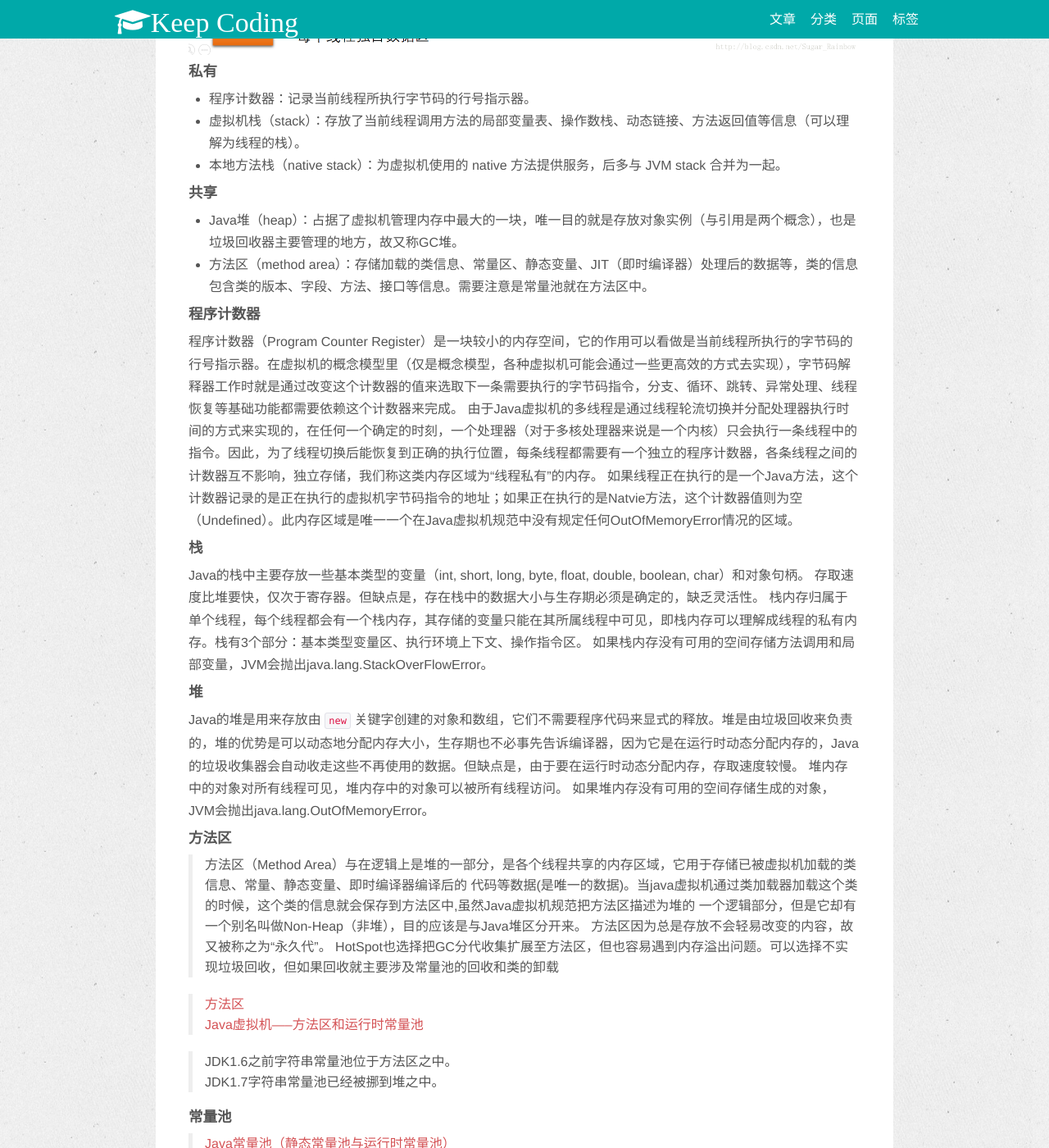
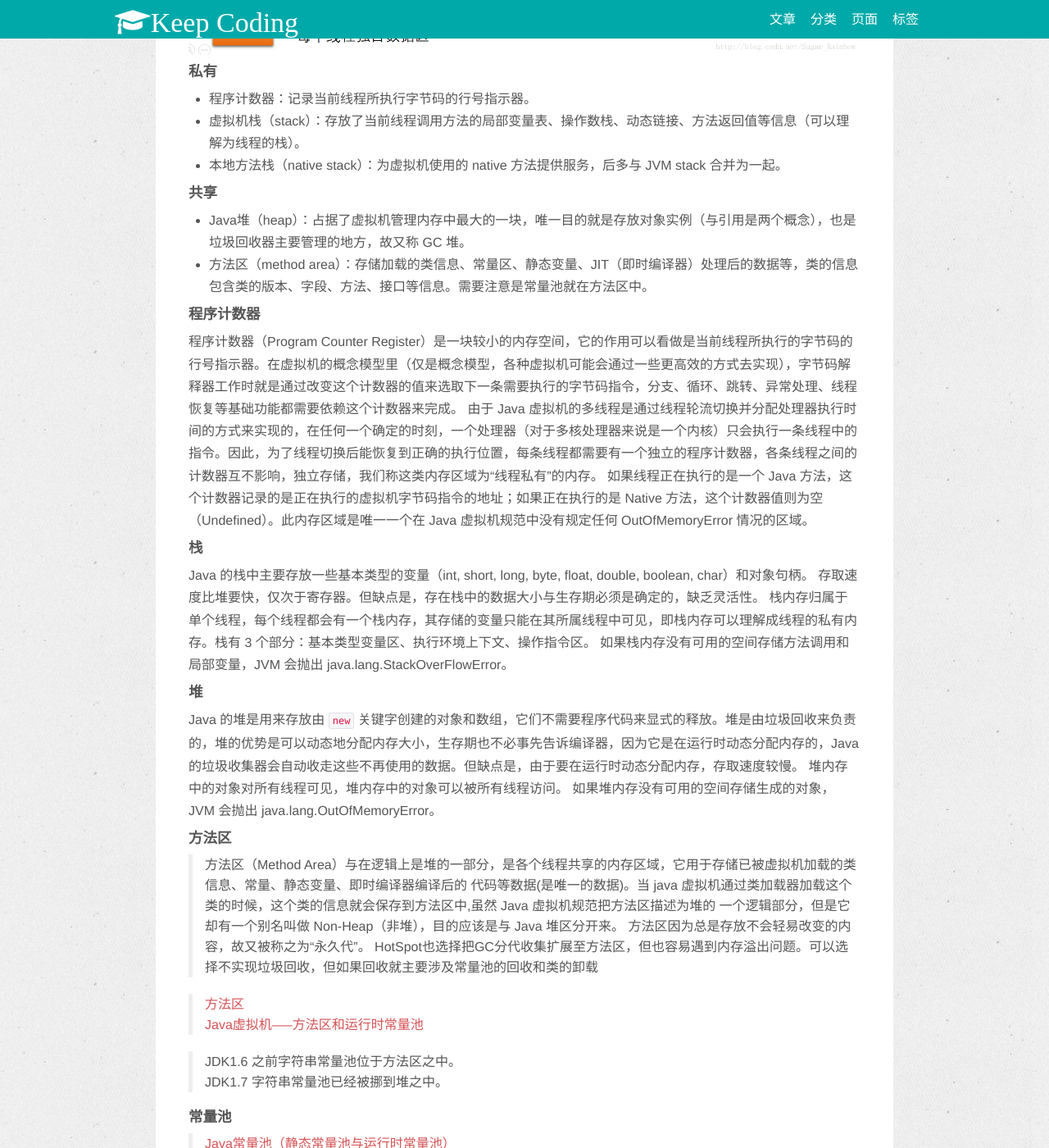
Before and after one commit to wanlp10/wuchao.github.io, a Jekyll site: the page built from _posts/java/2017-01-02-Java.md, in a window 1280 px wide and 1400 px high, scrolled down 1004 px. Shown: the whole window at 82% size. Built offline with Jekyll 4.4.1, drawn with Linux system fonts in a browser that asks for light colours; nearby versions of some CDN libraries; comment, search, counter and statistics services are not loaded; some of the changed text lies outside the part shown.

Commit message:
initial commit.

````diff
--- a/_posts/java/2017-01-02-Java.md
+++ b/_posts/java/2017-01-02-Java.md
@@ -34,29 +34,29 @@ Java 运行时数据区图：
 - 本地方法栈（native stack）：为虚拟机使用的 native 方法提供服务，后多与 JVM stack 合并为一起。
 
 #### 共享
-- Java堆（heap）：占据了虚拟机管理内存中最大的一块，唯一目的就是存放对象实例（与引用是两个概念），也是垃圾回收器主要管理的地方，故又称GC堆。
+- Java堆（heap）：占据了虚拟机管理内存中最大的一块，唯一目的就是存放对象实例（与引用是两个概念），也是垃圾回收器主要管理的地方，故又称 GC 堆。
 - 方法区（method area）：存储加载的类信息、常量区、静态变量、JIT（即时编译器）处理后的数据等，类的信息包含类的版本、字段、方法、接口等信息。需要注意是常量池就在方法区中。
 
 #### 程序计数器
 程序计数器（Program Counter Register）是一块较小的内存空间，它的作用可以看做是当前线程所执行的字节码的行号指示器。在虚拟机的概念模型里（仅是概念模型，各种虚拟机可能会通过一些更高效的方式去实现），字节码解释器工作时就是通过改变这个计数器的值来选取下一条需要执行的字节码指令，分支、循环、跳转、异常处理、线程恢复等基础功能都需要依赖这个计数器来完成。
-由于Java虚拟机的多线程是通过线程轮流切换并分配处理器执行时间的方式来实现的，在任何一个确定的时刻，一个处理器（对于多核处理器来说是一个内核）只会执行一条线程中的指令。因此，为了线程切换后能恢复到正确的执行位置，每条线程都需要有一个独立的程序计数器，各条线程之间的计数器互不影响，独立存储，我们称这类内存区域为“线程私有”的内存。
-如果线程正在执行的是一个Java方法，这个计数器记录的是正在执行的虚拟机字节码指令的地址；如果正在执行的是Natvie方法，这个计数器值则为空（Undefined）。此内存区域是唯一一个在Java虚拟机规范中没有规定任何OutOfMemoryError情况的区域。
+由于 Java 虚拟机的多线程是通过线程轮流切换并分配处理器执行时间的方式来实现的，在任何一个确定的时刻，一个处理器（对于多核处理器来说是一个内核）只会执行一条线程中的指令。因此，为了线程切换后能恢复到正确的执行位置，每条线程都需要有一个独立的程序计数器，各条线程之间的计数器互不影响，独立存储，我们称这类内存区域为“线程私有”的内存。
+如果线程正在执行的是一个 Java 方法，这个计数器记录的是正在执行的虚拟机字节码指令的地址；如果正在执行的是 Native 方法，这个计数器值则为空（Undefined）。此内存区域是唯一一个在 Java 虚拟机规范中没有规定任何 OutOfMemoryError 情况的区域。
 
 #### 栈
-Java的栈中主要存放一些基本类型的变量（int, short, long, byte, float, double, boolean, char）和对象句柄。
+Java 的栈中主要存放一些基本类型的变量（int, short, long, byte, float, double, boolean, char）和对象句柄。
 存取速度比堆要快，仅次于寄存器。但缺点是，存在栈中的数据大小与生存期必须是确定的，缺乏灵活性。
-栈内存归属于单个线程，每个线程都会有一个栈内存，其存储的变量只能在其所属线程中可见，即栈内存可以理解成线程的私有内存。栈有3个部分：基本类型变量区、执行环境上下文、操作指令区。
-如果栈内存没有可用的空间存储方法调用和局部变量，JVM会抛出java.lang.StackOverFlowError。
+栈内存归属于单个线程，每个线程都会有一个栈内存，其存储的变量只能在其所属线程中可见，即栈内存可以理解成线程的私有内存。栈有 3 个部分：基本类型变量区、执行环境上下文、操作指令区。
+如果栈内存没有可用的空间存储方法调用和局部变量，JVM 会抛出 java.lang.StackOverFlowError。
 
 #### 堆
-Java的堆是用来存放由 `new` 关键字创建的对象和数组，它们不需要程序代码来显式的释放。堆是由垃圾回收来负责的，堆的优势是可以动态地分配内存大小，生存期也不必事先告诉编译器，因为它是在运行时动态分配内存的，Java的垃圾收集器会自动收走这些不再使用的数据。但缺点是，由于要在运行时动态分配内存，存取速度较慢。
+Java 的堆是用来存放由 `new` 关键字创建的对象和数组，它们不需要程序代码来显式的释放。堆是由垃圾回收来负责的，堆的优势是可以动态地分配内存大小，生存期也不必事先告诉编译器，因为它是在运行时动态分配内存的，Java 的垃圾收集器会自动收走这些不再使用的数据。但缺点是，由于要在运行时动态分配内存，存取速度较慢。
 堆内存中的对象对所有线程可见，堆内存中的对象可以被所有线程访问。
-如果堆内存没有可用的空间存储生成的对象，JVM会抛出java.lang.OutOfMemoryError。
+如果堆内存没有可用的空间存储生成的对象，JVM 会抛出 java.lang.OutOfMemoryError。
 
 #### 方法区
 > 方法区（Method Area）与在逻辑上是堆的一部分，是各个线程共享的内存区域，它用于存储已被虚拟机加载的类信息、常量、静态变量、即时编译器编译后的
-  代码等数据(是唯一的数据)。当java虚拟机通过类加载器加载这个类的时候，这个类的信息就会保存到方法区中,虽然Java虚拟机规范把方法区描述为堆的
-  一个逻辑部分，但是它却有一个别名叫做Non-Heap（非堆），目的应该是与Java堆区分开来。
+  代码等数据(是唯一的数据)。当 java 虚拟机通过类加载器加载这个类的时候，这个类的信息就会保存到方法区中,虽然 Java 虚拟机规范把方法区描述为堆的
+  一个逻辑部分，但是它却有一个别名叫做 Non-Heap（非堆），目的应该是与 Java 堆区分开来。
   方法区因为总是存放不会轻易改变的内容，故又被称之为“永久代”。
   HotSpot也选择把GC分代收集扩展至方法区，但也容易遇到内存溢出问题。可以选择不实现垃圾回收，但如果回收就主要涉及常量池的回收和类的卸载
 
@@ -65,8 +65,8 @@ Java的堆是用来存放由 `new` 关键字创建的对象和数组，它们不
 > [Java虚拟机-----方法区和运行时常量池](http://blog.csdn.net/sunshine__me/article/details/49992909)
 
 
-> JDK1.6之前字符串常量池位于方法区之中。
-> JDK1.7字符串常量池已经被挪到堆之中。
+> JDK1.6 之前字符串常量池位于方法区之中。
+> JDK1.7 字符串常量池已经被挪到堆之中。
 
 #### 常量池
 > [Java常量池（静态常量池与运行时常量池）](http://blog.sina.com.cn/s/blog_ee34aa660102wrk3.html)
@@ -76,24 +76,24 @@ Java的堆是用来存放由 `new` 关键字创建的对象和数组，它们不
 > http://hzbook.group.iteye.com/group/wiki/3122-Java#3903
 
 ##### 全局字符串池（string pool也有叫做string literal pool）。
-全局字符串池里的内容是在类加载完成，经过验证，准备阶段之后在堆中生成字符串对象实例，然后将该字符串对象实例的引用值存到string pool中（记住：string pool中存的是引用值而不是具体的实例对象，具体的实例对象是在堆中开辟的一块空间存放的。）。
-在HotSpot VM里实现的string pool功能的是一个StringTable类，它是一个哈希表，里面存的是驻留字符串(也就是我们常说的用双引号括起来的)的引用（而不是驻留字符串实例本身），也就是说在堆中的某些字符串实例被这个StringTable引用之后就等同被赋予了”驻留字符串”的身份。这个StringTable在每个HotSpot VM的实例只有一份，被所有的类共享。
+全局字符串池里的内容是在类加载完成，经过验证，准备阶段之后在堆中生成字符串对象实例，然后将该字符串对象实例的引用值存到 string pool 中（记住：string pool 中存的是引用值而不是具体的实例对象，具体的实例对象是在堆中开辟的一块空间存放的。）。
+在 HotSpot VM 里实现的 string pool 功能的是一个 StringTable 类，它是一个哈希表，里面存的是驻留字符串(也就是我们常说的用双引号括起来的)的引用（而不是驻留字符串实例本身），也就是说在堆中的某些字符串实例被这个 StringTable 引用之后就等同被赋予了”驻留字符串”的身份。这个 StringTable 在每个 HotSpot VM 的实例只有一份，被所有的类共享。
 
 ##### 静态常量池，即class文件常量池（class constant pool）
-class文件常量池图：
+class 文件常量池图：
 ![class文件常量池](/images/2017-01-02-class-constant-pool.png)
 
-java代码被编译后生成。class文件中的常量池不仅仅包含字符串(数字)字面量，还包含类、方法的信息，占用class文件绝大部分空间。
+Java 代码被编译后生成。class 文件中的常量池不仅仅包含字符串(数字)字面量，还包含类、方法的信息，占用 class 文件绝大部分空间。
 
 ##### 运行时常量池
-在虚拟机在完成类装载操作后，将class文件中的常量池载入到内存中，并保存在方法区中。我们常说的常量池，就是指方法区中的运行时常量池。
+在虚拟机在完成类装载操作后，将 class 文件中的常量池载入到内存中，并保存在方法区中。我们常说的常量池，就是指方法区中的运行时常量池。
 
 ##### 运行时常量池与Class文件常量池区别
-- JVM对Class文件中每一部分的格式都有严格的要求，每一个字节用于存储那种数据都必须符合规范上的要求才会被虚拟机认可、装载和执行；但运行时常量池没有这些限制，除了保存Class文件中描述的符号引用，还会把翻译出来的直接引用也存储在运行时常量区。
-- 相较于Class文件常量池，运行时常量池更具动态性，在运行期间也可以将新的变量放入常量池中，而不是一定要在编译时确定的常量才能放入。最主要的运用便是String类的intern()方法。
-- 在方法区中，常量池有运行时常量池和Class文件常量池。
+- JVM 对 Class 文件中每一部分的格式都有严格的要求，每一个字节用于存储那种数据都必须符合规范上的要求才会被虚拟机认可、装载和执行；但运行时常量池没有这些限制，除了保存 Class 文件中描述的符号引用，还会把翻译出来的直接引用也存储在运行时常量区。
+- 相较于 Class 文件常量池，运行时常量池更具动态性，在运行期间也可以将新的变量放入常量池中，而不是一定要在编译时确定的常量才能放入。最主要的运用便是 String 类的 intern() 方法。
+- 在方法区中，常量池有运行时常量池和 Class 文件常量池。
 > String.intern()
-  检查字符串常量池中是否存在String并返回池里的字符串引用；若池中不存在，则将其加入池中，并返回其引用。
+  检查字符串常量池中是否存在 String 并返回池里的字符串引用；若池中不存在，则将其加入池中，并返回其引用。
   这样做主要是为了避免在堆中不断地创建新的字符串对象
 
 
@@ -275,18 +273,20 @@ person = new Person("张三");
 
 > [](http://hzbook.group.iteye.com/group/wiki/3122-Java#3911)
 
-在Java语言中，对象访问是如何进行的？对象访问在Java语言中无处不在，是最普通的程序行为，但即使是最简单的访问，也会却涉及Java栈、Java堆、方法区这三个最重要内存区域之间的关联关系，如下面的这句代码：
+在 Java 语言中，对象访问是如何进行的？对象访问在 Java 语言中无处不在，是最普通的程序行为，但即使是最简单的访问，也会却涉及 Java 栈、Java 堆、方法区这三个最重要内存区域之间的关联关系，如下面的这句代码：
+```
 Object obj = new Object();
-假设这句代码出现在方法体中，那“Object obj”这部分的语义将会反映到Java栈的本地变量表中，作为一个reference类型数据出现。而“new Object()”这部分的语义将会反映到Java堆中，形成一块存储了Object类型所有实例数据值（Instance Data，对象中各个实例字段的数据）的结构化内存，根据具体类型以及虚拟机实现的对象内存布局（Object Memory Layout）的不同，这块内存的长度是不固定的。另外，在Java堆中还必须包含能查找到此对象类型数据（如对象类型、父类、实现的接口、方法等）的地址信息，这些类型数据则存储在方法区中。
-由于reference类型在Java虚拟机规范里面只规定了一个指向对象的引用，并没有定义这个引用应该通过哪种方式去定位，以及访问到Java堆中的对象的具体位置，因此不同虚拟机实现的对象访问方式会有所不同，主流的访问方式有两种：使用句柄和直接指针。
-如果使用句柄访问方式，Java堆中将会划分出一块内存来作为句柄池，reference中存储的就是对象的句柄地址，而句柄中包含了对象实例数据和类型数据各自的具体地址信息，如下图所示。
+```
+假设这句代码出现在方法体中，那 `Object obj` 这部分的语义将会反映到 Java 栈的本地变量表中，作为一个 reference 类型数据出现。而 `new Object()` 这部分的语义将会反映到 Java 堆中，形成一块存储了 Object 类型所有实例数据值（Instance Data，对象中各个实例字段的数据）的结构化内存，根据具体类型以及虚拟机实现的对象内存布局（Object Memory Layout）的不同，这块内存的长度是不固定的。另外，在 Java 堆中还必须包含能查找到此对象类型数据（如对象类型、父类、实现的接口、方法等）的地址信息，这些类型数据则存储在方法区中。
+由于 reference 类型在 Java 虚拟机规范里面只规定了一个指向对象的引用，并没有定义这个引用应该通过哪种方式去定位，以及访问到 Java 堆中的对象的具体位置，因此不同虚拟机实现的对象访问方式会有所不同，主流的访问方式有两种：使用句柄和直接指针。
+如果使用句柄访问方式，Java堆中将会划分出一块内存来作为句柄池，reference 中存储的就是对象的句柄地址，而句柄中包含了对象实例数据和类型数据各自的具体地址信息，如下图所示。
 ![](/images/2017-01-02-object-access-handler.jpg)
 
-如果使用直接指针访问方式，Java堆对象的布局中就必须考虑如何放置访问类型数据的相关信息，reference中直接存储的就是对象地址，如下图所示。
+如果使用直接指针访问方式，Java 堆对象的布局中就必须考虑如何放置访问类型数据的相关信息，reference 中直接存储的就是对象地址，如下图所示。
 ![](/images/2017-01-02-object-access-pointer.jpg)
 
-这两种对象的访问方式各有优势，使用句柄访问方式的最大好处就是reference中存储的是稳定的句柄地址，在对象被移动（垃圾收集时移动对象是非常普遍的行为）时只会改变句柄中的实例数据指针，而reference本身不需要被修改。
-使用直接指针访问方式的最大好处就是速度更快，它节省了一次指针定位的时间开销，由于对象的访问在Java中非常频繁，因此这类开销积少成多后也是一项非常可观的执行成本。就本书讨论的主要虚拟机Sun HotSpot而言，它是使用第二种方式进行对象访问的，但从整个软件开发的范围来看，各种语言和框架使用句柄来访问的情况也十分常见。
+这两种对象的访问方式各有优势，使用句柄访问方式的最大好处就是 reference 中存储的是稳定的句柄地址，在对象被移动（垃圾收集时移动对象是非常普遍的行为）时只会改变句柄中的实例数据指针，而 reference 本身不需要被修改。
+使用直接指针访问方式的最大好处就是速度更快，它节省了一次指针定位的时间开销，由于对象的访问在 Java 中非常频繁，因此这类开销积少成多后也是一项非常可观的执行成本。就 Sun HotSpot 虚拟机而言，它是使用第二种方式进行对象访问的，但从整个软件开发的范围来看，各种语言和框架使用句柄来访问的情况也十分常见。
 
 
 
````
Also changed, not shown: other parts of _posts/java/2017-01-02-Java.md (+1 -3 lines), _posts/java/2018-05-16-Java-Array-List-Set-Conversion.md (+12 -2 lines).
